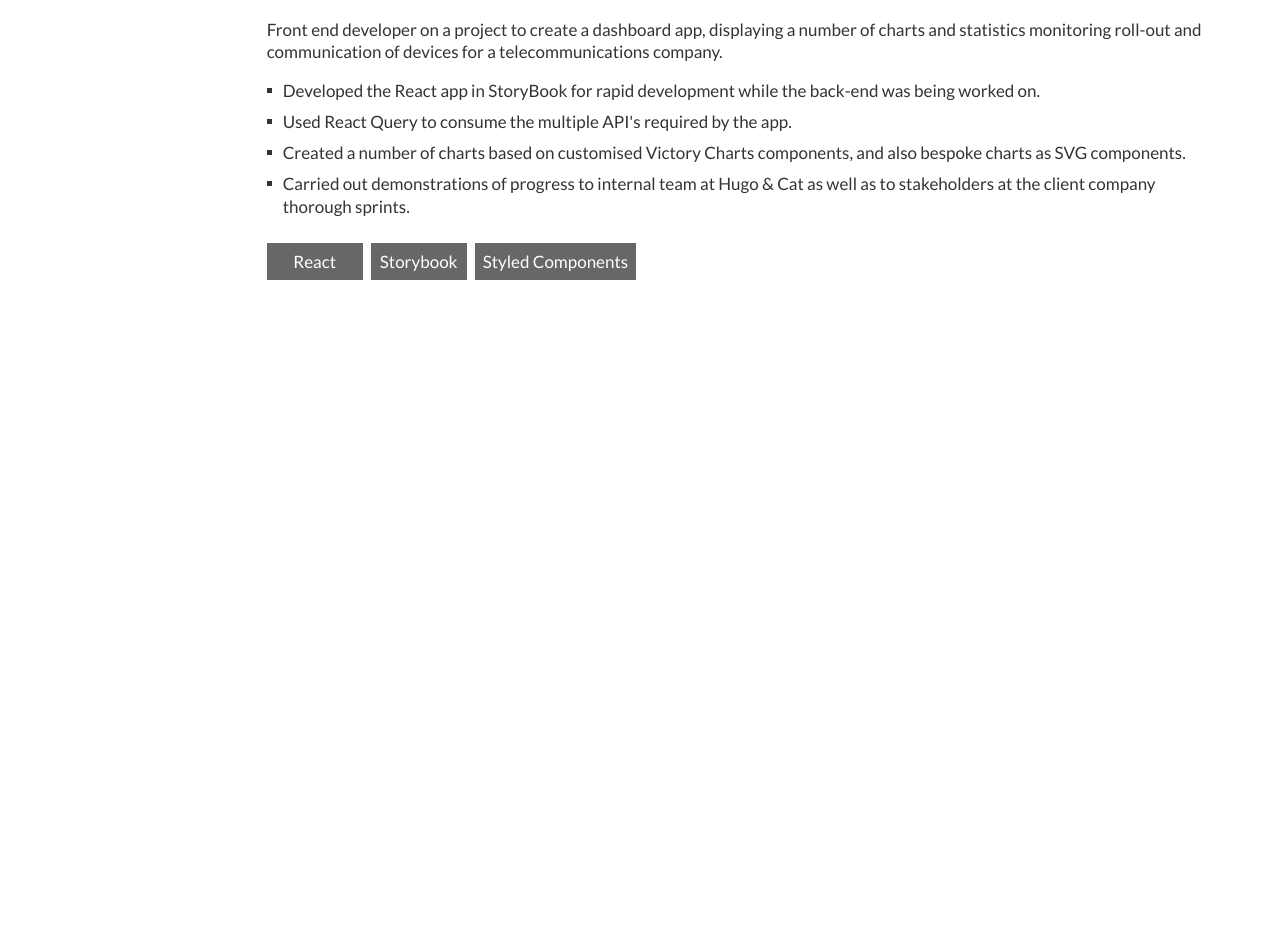
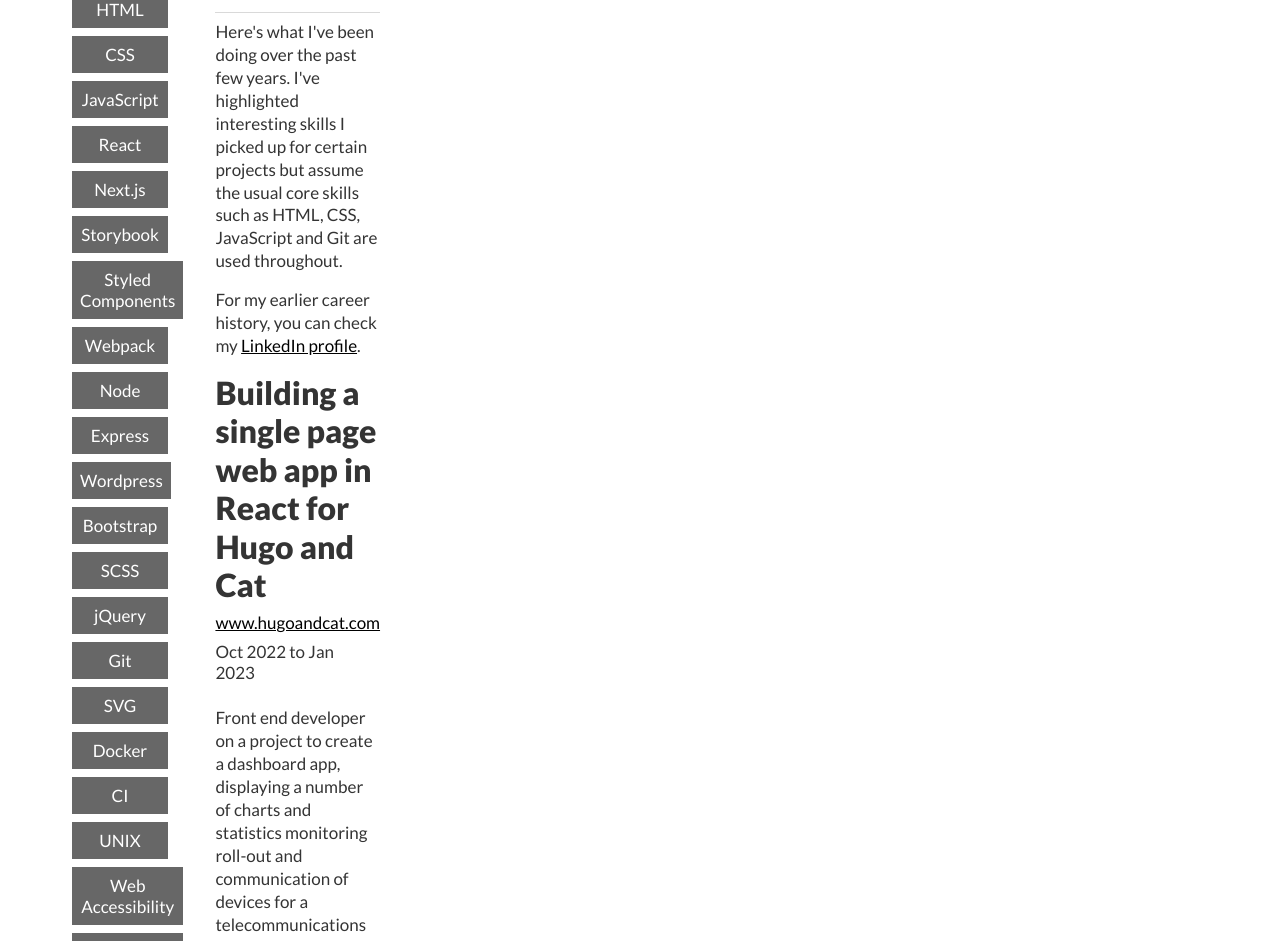
Before and after one commit to hellorich/richcookson.info, a Next.js app: page / in a window 1280 px wide. Shown: the part 291-1232 px from the top of the page. Before the commit the page ends 800 px from the top, so only its background shows below. Built offline with nearby package versions, Linux system fonts and the light colour scheme.

Commit message:
Testing Section components in page

```diff
--- a/app/(routes)/(home)/page.tsx
+++ b/app/(routes)/(home)/page.tsx
@@ -1,8 +1,11 @@
-import { Header } from '../../_components/header'
-import { Skill } from '../../_components/skill'
-import { CareerArticle } from '../../_components/career-article'
+import { Header } from '@/app/_components/header'
+import { Group } from '@/app/_components/group'
+import { Skill } from '@/app/_components/skill'
+import { Section } from '@/app/_components/section'
 
-import styles from './page.module.scss'
+import { CareerArticle } from '@/app/_components/career-article'
+
+import classes from './page.module.scss'
 
 interface Skill {
   text: string;
@@ -17,8 +20,117 @@ export default function HomePage() {
   ]
 
   return (
-    <div className={styles.page}>
+    <div className={classes.page}>
       <Header title="Rich Cookson" />
+
+      <Section
+        title="Skills"
+      >
+        <Group>
+          <Skill
+            text="HTML"
+            url={new URL("https://developer.mozilla.org/en-US/docs/Web/HTML")}
+          />
+          <Skill
+            text="CSS"
+            url={new URL("https://developer.mozilla.org/en-US/docs/Web/CSS")}
+          />
+          <Skill
+            text="JavaScript"
+            url={new URL("https://developer.mozilla.org/en-US/docs/Web/JavaScript")}
+          />
+          <Skill
+            text="React"
+            url={new URL("https://reactjs.org")}
+          />
+          <Skill
+            text="Next.js"
+            url={new URL("https://nextjs.org/")}
+          />
+          <Skill
+            text="Storybook"
+            url={new URL("https://storybookjs.org")}
+          />
+          <Skill
+            text="Styled Components"
+            url={new URL("https://styled-components.com")}
+          />
+          <Skill
+            text="Webpack"
+            url={new URL("https://webpack.js.org")}
+          />
+          <Skill
+            text="Node"
+            url={new URL("https://nodejs.org")}
+          />
+          <Skill
+            text="Express"
+            url={new URL("https://expressjs.com")}
+          />
+          <Skill
+            text="Wordpress"
+            url={new URL("https://wordpress.org")}
+          />
+          <Skill
+            text="Bootstrap"
+            url={new URL("http://getbootstrap.com")}
+          />
+          <Skill
+            text="SCSS"
+            url={new URL("http://sass-lang.com")}
+          />
+          <Skill
+            text="jQuery"
+            url={new URL("https://jquery.com")}
+          />
+          <Skill
+            text="Git"
+            url={new URL("https://git-scm.com")}
+          />
+          <Skill
+            text="SVG"
+            url={new URL("https://www.w3.org/Graphics/SVG")}
+          />
+          <Skill
+            text="Docker"
+            url={new URL("https://www.docker.com")}
+          />
+          <Skill
+            text="CI"
+            url={new URL("https://en.wikipedia.org/wiki/Continuous_integration")}
+          />
+          <Skill
+            text="UNIX"
+            url={new URL("http://www.opengroup.org/unix")}
+          />
+          <Skill
+            text="Web Accessibility"
+            url={new URL("https://www.w3.org/WAI/fundamentals/accessibility-intro")}
+          />
+          <Skill
+            text="Atomic Design"
+            url={new URL("http://atomicdesign.bradfrost.com")}
+          />
+          <Skill
+            text="Responsive Design"
+            url={new URL("https://en.wikipedia.org/wiki/Responsive_web_design")}
+          />
+          <Skill
+            text="Figma"
+            url={new URL("https://www.figma.com")}
+          />
+        </Group>
+      </Section>
+
+      <Section
+        title="Recent work"
+        description={
+          <>
+            <p>Here&apos;s what I&apos;ve been doing over the past few years. I&apos;ve highlighted interesting skills I picked up for certain projects but assume the usual core skills such as HTML, CSS, JavaScript and Git are used throughout.</p>
+            <p>For my earlier career history, you can check my <a href="https://www.linkedin.com/in/richard-cookson-219377b8">LinkedIn profile</a>.</p>
+          </>
+        }
+      >
         <CareerArticle
           title="Building a single page web app in React for Hugo and Cat"
           url={new URL('http://www.hugoandcat.com')}
@@ -44,6 +156,7 @@ export default function HomePage() {
             />
           ))}
         />
+      </Section>
     </div>
   )
 }
```
Lines whose indentation alone changed are shown as unchanged.
